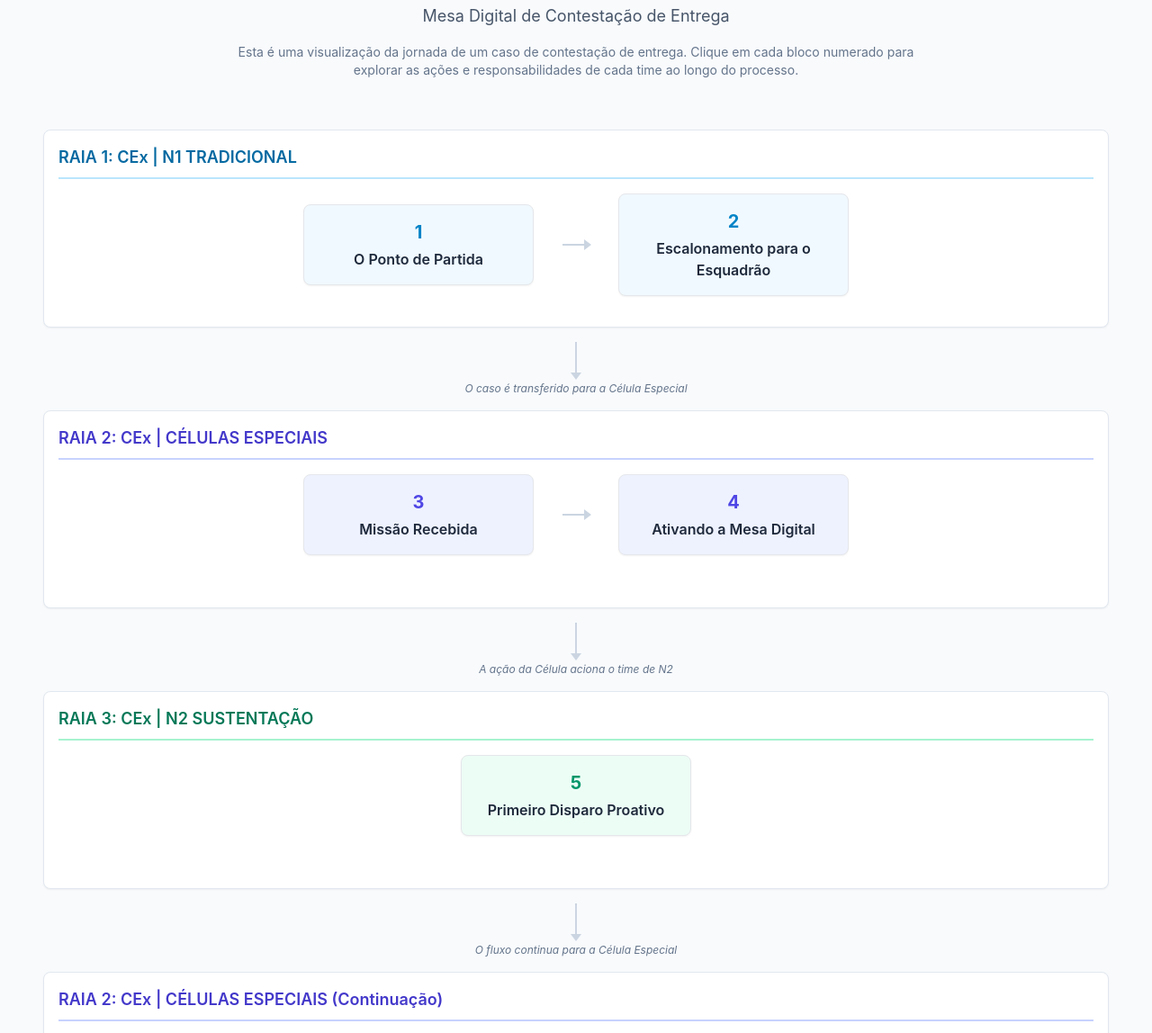
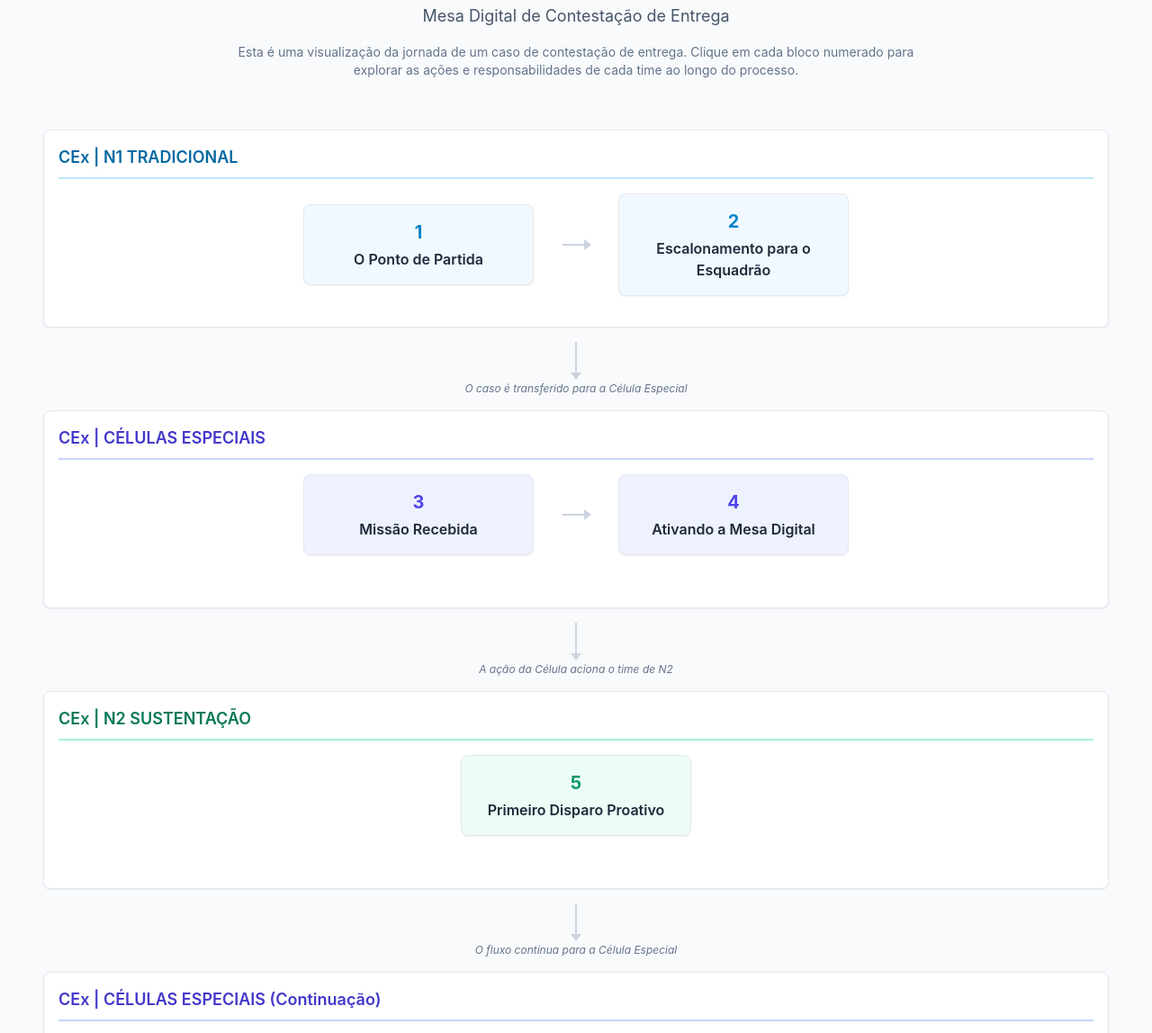
Before and after one commit to costapedro-svg/fluxo_mesa, a plain HTML site: page index.html in a window 1280 px wide. Shown: the part 76-1224 px from the top of the page at 90% size. Drawn offline with nearby package versions, Linux system fonts and the light colour scheme.

Commit message:
Update index.html

```diff
--- a/index.html
+++ b/index.html
@@ -92,7 +92,7 @@
         <div id="flowchart" class="space-y-4 overflow-x-auto p-4">
 
             <div class="swimlane bg-white rounded-lg p-4 border border-slate-200 shadow-sm">
-                <h2 class="text-lg font-semibold text-sky-700 border-b-2 border-sky-200 pb-2 mb-4">RAIA 1: CEx | N1 TRADICIONAL</h2>
+                <h2 class="text-lg font-semibold text-sky-700 border-b-2 border-sky-200 pb-2 mb-4">CEx | N1 TRADICIONAL</h2>
                 <div class="flex items-center justify-center space-x-4 md:space-x-8 h-full">
                     <div class="step-card bg-sky-50 p-4 rounded-lg shadow-sm cursor-pointer w-48 md:w-64 text-center" data-step="1">
                         <span class="text-sky-600 font-bold text-xl">1</span>
@@ -112,7 +112,7 @@
             </div>
 
             <div class="swimlane bg-white rounded-lg p-4 border border-slate-200 shadow-sm">
-                <h2 class="text-lg font-semibold text-indigo-700 border-b-2 border-indigo-200 pb-2 mb-4">RAIA 2: CEx | CÉLULAS ESPECIAIS</h2>
+                <h2 class="text-lg font-semibold text-indigo-700 border-b-2 border-indigo-200 pb-2 mb-4">CEx | CÉLULAS ESPECIAIS</h2>
                 <div class="flex flex-col md:flex-row items-center justify-around h-full space-y-4 md:space-y-0 md:space-x-4">
                      <div class="flex items-center space-x-4 md:space-x-8">
                         <div class="step-card bg-indigo-50 p-4 rounded-lg shadow-sm cursor-pointer w-48 md:w-64 text-center" data-step="3">
@@ -134,7 +134,7 @@
             </div>
 
             <div class="swimlane bg-white rounded-lg p-4 border border-slate-200 shadow-sm">
-                <h2 class="text-lg font-semibold text-emerald-700 border-b-2 border-emerald-200 pb-2 mb-4">RAIA 3: CEx | N2 SUSTENTAÇÃO</h2>
+                <h2 class="text-lg font-semibold text-emerald-700 border-b-2 border-emerald-200 pb-2 mb-4">CEx | N2 SUSTENTAÇÃO</h2>
                 <div class="flex items-center justify-center h-full">
                     <div class="step-card bg-emerald-50 p-4 rounded-lg shadow-sm cursor-pointer w-48 md:w-64 text-center" data-step="5">
                         <span class="text-emerald-600 font-bold text-xl">5</span>
@@ -149,7 +149,7 @@
             </div>
 
              <div class="swimlane bg-white rounded-lg p-4 border border-slate-200 shadow-sm">
-                <h2 class="text-lg font-semibold text-indigo-700 border-b-2 border-indigo-200 pb-2 mb-4">RAIA 2: CEx | CÉLULAS ESPECIAIS (Continuação)</h2>
+                <h2 class="text-lg font-semibold text-indigo-700 border-b-2 border-indigo-200 pb-2 mb-4">CEx | CÉLULAS ESPECIAIS (Continuação)</h2>
                 <div class="flex items-center justify-center space-x-4 md:space-x-8 h-full">
                     <div class="step-card bg-indigo-50 p-4 rounded-lg shadow-sm cursor-pointer w-48 md:w-64 text-center" data-step="6">
                         <span class="text-indigo-600 font-bold text-xl">6</span>
@@ -169,7 +169,7 @@
             </div>
 
             <div class="swimlane bg-white rounded-lg p-4 border border-slate-200 shadow-sm">
-                <h2 class="text-lg font-semibold text-emerald-700 border-b-2 border-emerald-200 pb-2 mb-4">RAIA 3: CEx | N2 SUSTENTAÇÃO (Continuação)</h2>
+                <h2 class="text-lg font-semibold text-emerald-700 border-b-2 border-emerald-200 pb-2 mb-4">CEx | N2 SUSTENTAÇÃO (Continuação)</h2>
                 <div class="flex items-center justify-center h-full">
                     <div class="step-card bg-emerald-50 p-4 rounded-lg shadow-sm cursor-pointer w-48 md:w-64 text-center" data-step="8">
                         <span class="text-emerald-600 font-bold text-xl">8</span>
@@ -184,7 +184,7 @@
             </div>
 
             <div class="swimlane bg-white rounded-lg p-4 border border-slate-200 shadow-sm">
-                 <h2 class="text-lg font-semibold text-indigo-700 border-b-2 border-indigo-200 pb-2 mb-4">RAIA 2: CEx | CÉLULAS ESPECIAIS (Finalização)</h2>
+                 <h2 class="text-lg font-semibold text-indigo-700 border-b-2 border-indigo-200 pb-2 mb-4">CEx | CÉLULAS ESPECIAIS (Finalização)</h2>
                 <div class="flex items-center justify-center h-full">
                     <div class="step-card bg-indigo-50 p-4 rounded-lg shadow-sm cursor-pointer w-64 md:w-80 text-center" data-step="9">
                         <span class="text-indigo-600 font-bold text-xl">9</span>
```
